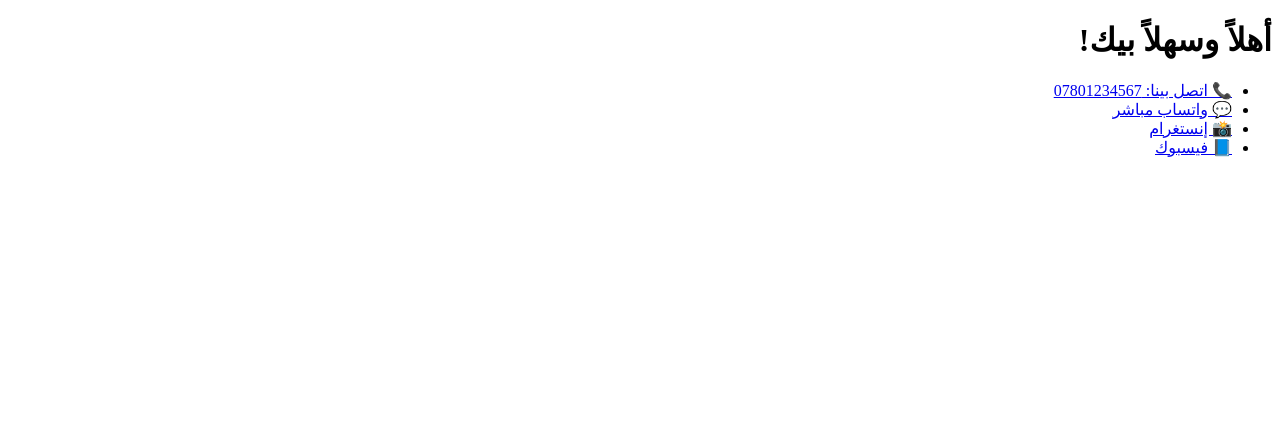
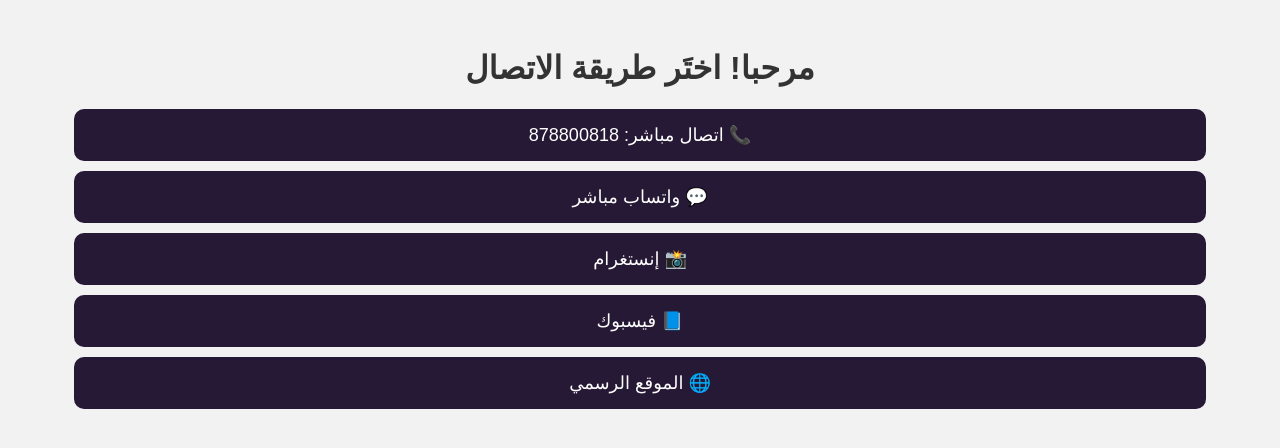
Before and after one commit to nabeelnasser2025/DcLinks, a plain HTML site: page index.html in a window 1280 px wide. Drawn offline with Linux system fonts and the light colour scheme.

Commit message:
Update index.html

```diff
--- a/index.html
+++ b/index.html
@@ -2,15 +2,43 @@
 <html lang="ar" dir="rtl">
 <head>
   <meta charset="UTF-8">
-  <title>روابط التواصل</title>
+  <meta name="viewport" content="width=device-width, initial-scale=1">
+  <title>روابط الاتصال</title>
+  <style>
+    body {
+      font-family: sans-serif;
+      background-color: #f2f2f2;
+      text-align: center;
+      padding: 20px;
+    }
+    h1 {
+      color: #333;
+    }
+    .btn {
+      display: block;
+      width: 90%;
+      margin: 10px auto;
+      padding: 15px;
+      background-color: #261935;
+      color: white;
+      text-decoration: none;
+      border-radius: 10px;
+      font-size: 18px;
+      transition: 0.3s;
+    }
+    .btn:hover {
+      background-color: rgb(69, 160, 73);
+    }
+  </style>
 </head>
 <body>
-  <h1>أهلاً وسهلاً بيك!</h1>
-  <ul>
-    <li><a href="tel:07801234567">📞 اتصل بينا: 07801234567</a></li>
-    <li><a href="https://wa.me/9647801234567">💬 واتساب مباشر</a></li>
-    <li><a href="https://instagram.com/yourpage">📸 إنستغرام</a></li>
-    <li><a href="https://facebook.com/yourpage">📘 فيسبوك</a></li>
-  </ul>
+  <h1>مرحبا! اختَر طريقة الاتصال</h1>
+
+  <a class="btn" href="tel:878800818">📞 اتصال مباشر: 878800818</a>
+  <a class="btn" href="https://wa.me/9647801234567">💬 واتساب مباشر</a>
+  <a class="btn" href="https://www.instagram.com/yourpage">📸 إنستغرام</a>
+  <a class="btn" href="https://www.facebook.com/yourpage">📘 فيسبوك</a>
+  <a class="btn" href="https://yourwebsite.com">🌐 الموقع الرسمي</a>
+
 </body>
 </html>
```
